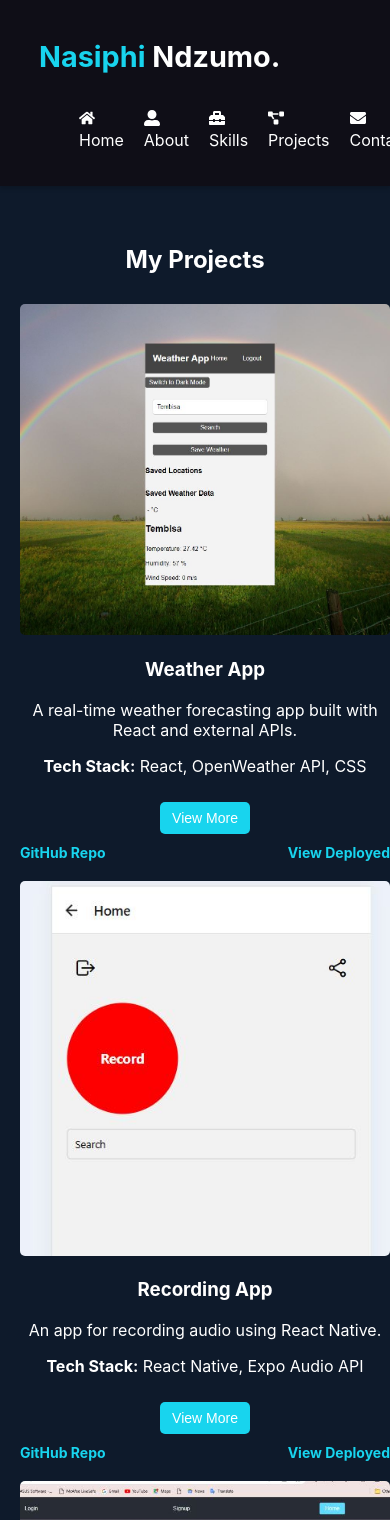
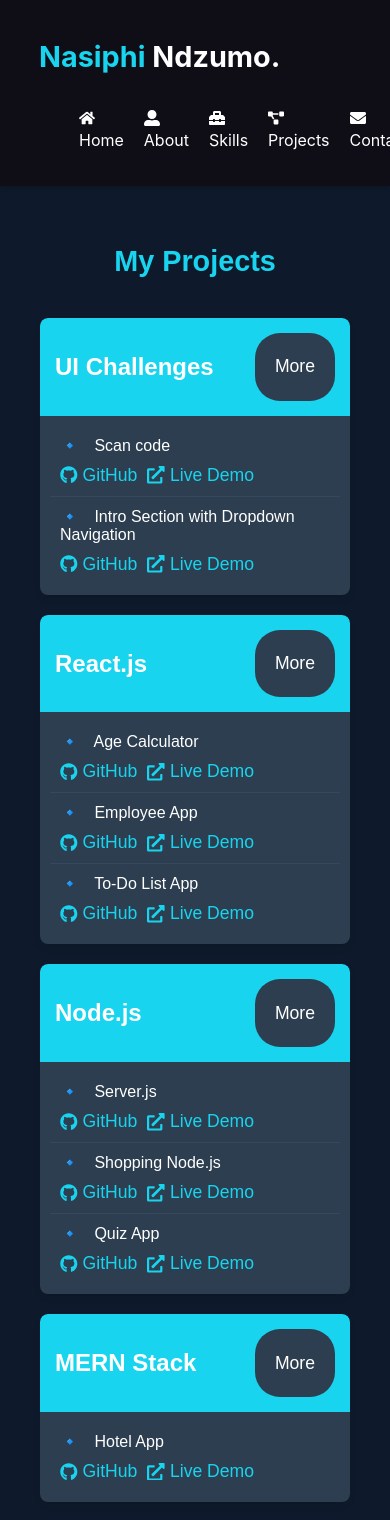
Before and after one commit to Siphe23/Portfolio-evidence, a React (Create React App) app: page /projects in a window 390 px wide. Shown: the top 1520 px of the page. Built offline with nearby package versions, Linux system fonts and the light colour scheme.

Commit message:
Updated files

```diff
--- a/src/components/Footer.js
+++ b/src/components/Footer.js
@@ -7,6 +7,7 @@
     <footer className="footer">
       <div className="container">
         <p>© {new Date().getFullYear()} Portfolio by Nasiphi Ndzumo</p>
+        Last update: 06/02/2025
         <div className="social-icons">
           <a href="https://twitter.com" target="_blank" rel="noopener noreferrer">
             <FaTwitter style={{ marginRight: '10px', fontSize: '20px' }} />
--- a/src/pages/Assesments.js
+++ b/src/pages/Assesments.js
@@ -17,41 +17,40 @@
                 </thead>
                 <tbody>
                     <tr>
-                        <td>UI Challenge</td>
-                        <td><a href="#">URL</a></td>
-                        <td>Date</td>
-                        <td>85%</td>
-                        <td>Above average</td>
+                        <td>UI Challenge: Age calculator</td>
+                        <td><a href="https://github.com/Siphe23/age-form-app.git" target="_blank" rel="noopener noreferrer">GitHub Link</a></td>
+                        <td>Date: August-2024 </td>
+                        <td>N/A</td>
+                        <td>N/A</td>
                     </tr>
                     <tr>
-                        <td>JavaScript Assessment</td>
-                        <td><a href="#">URL</a></td>
-                        <td>Date</td>
-                        <td>90%</td>
-                        <td>Excellent understanding of basics</td>
+                        <td>React js: Market place</td>
+                        <td><a href="https://github.com/Siphe23/marketShopping.git" target="_blank" rel="noopener noreferrer">GitHub Link</a></td>
+                        <td>Date: November-2024</td>
+                        <td>N/A</td>
+                        <td>N/A</td>
                     </tr>
                     <tr>
-                        <td>React Native</td>
-                        <td><a href="#">URL</a></td>
-                        <td>Date</td>
+                        <td>React Native: Travel weather app</td>
+                        <td><a href="https://github.com/Portia-Nelly-Mashaba/restaurant-reservation-app-v2.git" target="_blank" rel="noopener noreferrer">URL</a></td>
+                        <td>Date: January-2025</td>
                         <td>N/A</td>
-                        <td>Completed an external course</td>
+                        <td>N/A</td>
                     </tr>
                 </tbody>
             </table>
 
             <h3>Feedback and Reflections</h3>
             <h4>Facilitator Feedback:</h4>
-            <p> feedback comments from CodeTribe facilitators.</p>
+            <p>Feedback comments from CodeTribe facilitators.</p>
 
             <h4>Self-Reflection:</h4>
-            <p>Describe your growth, strengths, and areas for improvement during the program.</p>
+            <p>During this program, I have experienced significant growth in my ability to develop and manage full-stack projects. My strengths include building responsive user interfaces and working efficiently with React.js and React Native. However, I recognize the need to improve my backend skills, particularly in optimizing database queries and implementing scalable APIs. This journey has solidified my passion for problem-solving and continuous learning.</p>
 
             <h3>Post-Program Goals</h3>
             <h4>Short-Term Goals:</h4>
             <ul>
                 <li>Secure a job in web development.</li>
-
             </ul>
 
             <h4>Long-Term Goals:</h4>
--- a/src/pages/Projects.js
+++ b/src/pages/Projects.js
@@ -1,147 +1,180 @@
 import React, { useState } from 'react';
+import { FaGithub, FaExternalLinkAlt } from 'react-icons/fa'; // Importing icons
 import '../styling/Projects.css';
 
+function Projects() {
+  const [expandedCategory, setExpandedCategory] = useState(null);
 
-import weatherImg from '../images/weather.png';
-import recordImg from '../images/record.png';
-import todoImg from '../images/todo.png';
-
-const Projects = () => {
-  const [expanded, setExpanded] = useState({});
-  const [showMore, setShowMore] = useState(false);
-
-  const toggleExpand = (id) => {
-    setExpanded((prev) => ({ ...prev, [id]: !prev[id] }));
+  const toggleCategory = (category) => {
+    setExpandedCategory(expandedCategory === category ? null : category);
   };
 
-  const projects = [
+  const projectsData = [
     {
-      id: 1,
-      title: 'Weather App',
-      image: weatherImg,
-      description: 'A real-time weather forecasting app built with React and external APIs.',
-      techStack: ['React', 'OpenWeather API', 'CSS'],
-      keyFeatures: ['Real-time weather data', 'Search by city or location', 'Responsive design'],
-      challenges: ['Handling API rate limits', 'Ensuring mobile responsiveness'],
-      repoLink: 'https://github.com/Siphe23/weather-app.git',
-      deployedLink: 'weather-app-git-main-nasiphis-projects-f287cdf3.vercel.app',
+      category: 'UI Challenges',
+      projects: [
+        {
+          name: 'Scan code',
+          github: 'https://github.com/Siphe23/Scan-bar-code.git',
+          deployed: 'scan-bar-code.vercel.app',
         },
         {
-      id: 2,
-      title: 'Recording App',
-      image: recordImg,
-      description: 'An app for recording audio using React Native.',
-      techStack: ['React Native', 'Expo Audio API'],
-      keyFeatures: ['Record, play, and delete audio clips', 'Save recordings to local storage'],
-      challenges: ['Handling large audio files', 'Dealing with device permissions'],
-      repoLink: 'https://github.com/Siphe23/AudioRecordingApp-Native.git',
-      deployedLink: 'https://recording-app-deployment-link.com',
+          name: 'Intro Section with Dropdown Navigation',
+          github: 'https://github.com/yourusername/intro-dropdown',
+          deployed: 'intro-section-with-dropdown-navigation-nine-mauve.vercel.app',
+        },
+      ],
     },
     {
-      id: 3,
-      title: 'To-do List App',
-      image: todoImg,
-      description: 'A simple to-do list app built with React.',
-      techStack: ['React', 'CSS'],
-      keyFeatures: ['Add, edit, delete tasks', 'Mark tasks as completed', 'Filter tasks by status'],
-      challenges: ['Managing state with React hooks', 'Ensuring task persistence'],
-      repoLink: 'https://github.com/Siphe23/Todo-list.git',
-      deployedLink: 'https://todo-list-ten-psi-29.vercel.app/',
-    },
-
-    ...(showMore ? [
+      category: 'React.js',
+      projects: [
         {
-        id: 4,
-        title: 'Library Management System',
-        description: 'A library management system that handles books, users, and library operations.',
-        techStack: ['Node.js', 'Express', 'MongoDB'],
-        keyFeatures: ['Add, remove, and update books', 'User authentication and authorization', 'Search for books'],
-        challenges: ['Designing the MongoDB schema', 'Implementing user roles and permissions'],
-        repoLink: 'https://github.com/Siphe23/Library-Management-System.git',
-        deployedLink: 'age-form-had4ygee6-nasiphis-projects-f287cdf3.vercel.app',
+          name: 'Age Calculator',
+          github: 'https://github.com/Siphe23/age-form-app.git',
+          deployed: 'age-form-app.vercel.app',
         },
         {
-        id: 5,
-        title: 'Recipe App',
-        description: 'A RESTful API for a Recipe App with user authentication and MongoDB integration.',
-        techStack: ['Node.js', 'Express', 'MongoDB', 'JWT Authentication'],
-        keyFeatures: ['Create, read, update, and delete recipes', 'User authentication', 'Filter recipes by category'],
-        challenges: ['Implementing authentication and authorization with JWT', 'Structuring API endpoints efficiently'],
-        repoLink: 'https://github.com/Siphe23/Recipe-App-API.git',
-        deployedLink: 'https://recipe-app-api.com',
+          name: 'Employee App',
+          github: 'https://github.com/Siphe23/Emp.git',
+          deployed: ' https://siphe23.github.io/Emp/',
         },
         {
-        id: 6,
-        title: 'E-commerce API',
-        description: 'A RESTful API for an e-commerce platform with user authentication.',
-        techStack: ['Node.js', 'Express', 'MongoDB'],
-        keyFeatures: ['Product CRUD operations', 'User authentication', 'Payment integration'],
-        challenges: ['Managing inventory and orders', 'Ensuring secure payment transactions'],
-        repoLink: 'https://github.com/Siphe23/Ecommerce-API.git',
-        deployedLink: 'https://ecommerce-api.com',
+          name: 'To-Do List App',
+          github: 'https://github.com/Siphe23/Todo-list.git',
+          deployed: 'https://todo-list-ten-psi-29.vercel.app/',
         },
-
-    ] : [])
+        {
+          name: 'Shopping List App',
+          github: 'https://github.com/Siphe23/shop-list-grocery.git',
+          deployed: 'shop-list-grocery-tf23.vercel.app',
+        },
+        {
+          name: 'Weather App',
+          github: 'https://github.com/yourusername/weather-app',
+          deployed: 'weather-app-beta-gray.vercel.app',
+        },
+        {
+          name: 'Recipe App',
+          github: 'https://github.com/yourusername/recipe-app',
+          deployed: 'https://yourusername.github.io/recipe-app',
+        },
+      ],
+    },
+    {
+      category: 'Node.js',
+      projects: [
+        {
+          name: 'Server.js',
+          github: 'https://github.com/yourusername/server-js',
+          deployed: 'https://yourusername.github.io/server-js',
+        },
+        {
+          name: 'Shopping Node.js',
+          github: 'https://github.com/yourusername/shopping-nodejs',
+          deployed: 'https://yourusername.github.io/shopping-nodejs',
+        },
+        {
+          name: 'Quiz App',
+          github: 'https://github.com/yourusername/quiz-app',
+          deployed: 'https://yourusername.github.io/quiz-app',
+        },
+        {
+          name: 'Memory Game',
+          github: 'https://github.com/yourusername/memory-game',
+          deployed: 'https://yourusername.github.io/memory-game',
+        },
+      ],
+    },
+    {
+      category: 'MERN Stack',
+      projects: [
+        {
+          name: 'Hotel App',
+          github: 'https://github.com/yourusername/hotel-app',
+          deployed: 'https://yourusername.github.io/hotel-app',
+        },
+      ],
+    },
+    {
+      category: 'React Native',
+      projects: [
+        {
+          name: 'Birthday Card',
+          github: 'https://github.com/yourusername/birthday-card',
+          deployed: 'https://yourusername.github.io/birthday-card',
+        },
+        {
+          name: 'Audio Recording App',
+          github: 'https://github.com/yourusername/audio-recording',
+          deployed: 'https://yourusername.github.io/audio-recording',
+        },
+        {
+          name: 'Payment Gateway',
+          github: 'https://github.com/yourusername/payment-gateway',
+          deployed: 'https://yourusername.github.io/payment-gateway',
+        },
+        {
+          name: 'Gallery App',
+          github: 'https://github.com/yourusername/gallery-app',
+          deployed: 'https://yourusername.github.io/gallery-app',
+        },
+        {
+          name: 'Shopping List App',
+          github: 'https://github.com/yourusername/shopping-list-app-react-native',
+          deployed: 'https://yourusername.github.io/shopping-list-app-react-native',
+        },
+      ],
+    },
   ];
 
-  const handleShowMore = () => {
-    setShowMore(prev => !prev);
-  };
-
   return (
-    <div className="projects">
-      <h2>My Projects</h2>
-      <div className="project-grid">
-        {projects.map((project) => (
-          <div className="project-card" key={project.id}>
-            {project.image && <img src={project.image} alt={project.title} />}
-            <h3>{project.title}</h3>
-            <p>{project.description}</p>
-            <p><strong>Tech Stack:</strong> {project.techStack.join(', ')}</p>
-
-            {expanded[project.id] && (
-              <div className="expanded-content">
-                <div className="key-features">
-                  <h4>Key Features:</h4>
-                  <ul>
-                    {project.keyFeatures.map((feature, index) => (
-                      <li key={index}>{feature}</li>
+    <div className="projects-container">
+      <h1 className="projects-title">My Projects</h1>
+      <div className="projects-grid">
+        {projectsData.map((category) => (
+          <div key={category.category} className="project-card">
+            <div className="card-header">
+              <h2 className="card-title">{category.category}</h2>
+              <button
+                className="toggle-button"
+                onClick={() => toggleCategory(category.category)}
+              >
+                {expandedCategory === category.category ? 'Less' : 'More'}
+              </button>
+            </div>
+            <ul className="project-list">
+              {(expandedCategory === category.category
+                ? category.projects
+                : category.projects.slice(0, 3)
+              ).map((project, index) => (
+                <li key={index} className="project-item">
+                  <span className="project-icon">🔹</span> {project.name}
+                  <div className="project-links">
+                    <a
+                      href={project.github}
+                      target="_blank"
+                      rel="noopener noreferrer"
+                      className="link-icon"
+                    >
+                      <FaGithub /> GitHub
+                    </a>
+                    <a
+                      href={project.deployed}
+                      target="_blank"
+                      rel="noopener noreferrer"
+                      className="link-icon"
+                    >
+                      <FaExternalLinkAlt /> Live Demo
+                    </a>
+                  </div>
+                </li>
               ))}
             </ul>
           </div>
-                <div className="challenges">
-                  <h4>Challenges Faced:</h4>
-                  <ul>
-                    {project.challenges.map((challenge, index) => (
-                      <li key={index}>{challenge}</li>
         ))}
-                  </ul>
       </div>
     </div>
-            )}
-
-            <button className="expand-btn" onClick={() => toggleExpand(project.id)}>
-              {expanded[project.id] ? 'View Less' : 'View More'}
-            </button>
-
-            <div className="project-links">
-              <a href={project.repoLink} target="_blank" rel="noopener noreferrer">
-                GitHub Repo
-              </a>
-              {project.deployedLink && (
-                <a href={project.deployedLink} target="_blank" rel="noopener noreferrer">
-                  View Deployed
-                </a>
-              )}
-            </div>
-          </div>
-        ))}
-      </div>
-      <button className="more-btn" onClick={handleShowMore}>
-        {showMore ? 'Show Less' : 'Show More Projects'}
-      </button>
-    </div>
   );
-};
+}
 
 export default Projects;
--- a/src/styling/Projects.css
+++ b/src/styling/Projects.css
@@ -1,140 +1,160 @@
-/* Main Projects Section */
-.projects {
-  padding: 40px 10px;
+
+.projects-container {
   background-color: #0e1a2b;
   color: #fff;
-  text-align: center;
-  min-height: 100vh;
+  padding: 40px;
+  font-family: 'Arial', sans-serif;
+  height: 50%;
   display: flex;
   flex-direction: column;
   justify-content: center;
-  align-items: center;
 }
 
-/* Grid Container */
-.project-grid {
-  display: grid;
-  grid-template-columns: repeat(auto-fit, minmax(250px, 1fr));
-  gap: 20px;
-  width: 90%;
-  max-width: 1000px;
-  margin: auto;
+.projects-title {
+  text-align: center;
+  font-size: 2.5em;
+  color: #18d4ee;
+  margin-bottom: 40px;
 }
 
-/* Project Card */
-/* New project images (optional for new projects) */
-.project-card img {
+
+.projects-grid {
+  display: grid;
+  grid-template-columns: repeat(auto-fill, minmax(300px, 1fr));
+  gap: 20px;
+  justify-items: center;
   width: 100%;
-  height: auto;
-  border-radius: 5px;
+  max-width: 1200px;
+  margin: 0 auto;
 }
 
-/* Adjusting the "Show More" button */
-.more-btn {
+.project-card {
+  background-color: #2c3e50;
+  border-radius: 8px;
+  overflow: hidden;
+  width: 100%;
+  height: 400px;
+  box-shadow: 0 4px 6px rgba(0, 0, 0, 0.1);
+  display: flex;
+  flex-direction: column;
+}
+
+.card-header {
+  display: flex;
+  justify-content: space-between;
+  padding: 15px;
   background-color: #18d4ee;
+  color: #fff;
+  border-radius: 8px 8px 0 0;
+}
+
+.card-title {
+  font-size: 1.5em;
+  font-weight: bold;
+}
+
+.project-list {
+  list-style-type: none;
+  padding: 0;
+  margin: 0;
+  flex-grow: 1;
+  overflow-y: auto;
+}
+
+.project-item {
+  padding: 10px;
+  border-bottom: 1px solid #34495e;
+}
+
+.project-item:last-child {
+  border-bottom: none;
+}
+
+.project-icon {
+  margin-right: 10px;
+}
+
+
+.project-links {
+  display: flex;
+  gap: 10px;
+  margin-top: 10px;
+}
+
+.link-icon {
+  color: #18d4ee;
+  text-decoration: none;
+  display: flex;
+  align-items: center;
+  font-size: 1.1em;
+  transition: color 0.3s ease;
+}
+
+.link-icon:hover {
+  color: #fff;
+}
+
+.link-icon svg {
+  margin-right: 5px;
+}
+
+
+.toggle-button {
+  background-color: #2c3e50;
   color: #fff;
   border: none;
   padding: 10px 20px;
-  margin: 20px 0;
   cursor: pointer;
-  border-radius: 5px;
-  font-size: 16px;
-  transition: background 0.3s;
+  border-radius: 25px;
+  font-size: 1.1em;
+  transition: background-color 0.3s ease;
 }
 
-.more-btn:hover {
-  background-color: #14b8cc;
+.toggle-button:hover {
+  background-color: #34495e;
+}
+
+.toggle-button {
+  background-color: #2c3e50;
+  color: #fff;
+  border: none;
+  padding: 10px 20px;
+  cursor: pointer;
+  border-radius: 25px;
+  font-size: 1.1em;
+  transition: background-color 0.3s ease, transform 0.3s ease;
+}
+
+.toggle-button:hover {
+  background-color: #34495e;
+  transform: scale(1.1);
 }
 
 
-.project-card:hover {
-  transform: translateY(-5px);
-  box-shadow: 0 6px 12px rgba(0, 0, 0, 0.2);
+@media screen and (max-width: 768px) {
+  .projects-title {
+    font-size: 2em;
   }
 
-.project-card img {
-  width: 100%;
-  border-radius: 5px;
+  .projects-grid {
+    grid-template-columns: repeat(auto-fill, min(250px, 1fr));
   }
 
-/* Expandable Content */
-.expanded-content {
-  display: none;
-  width: 100%;
-  text-align: left;
+  .project-card {
+    height: auto;
+  }
 }
 
-.project-card .expanded-content {
-  display: block;
+@media screen and (max-width: 480px) {
+  .projects-title {
+    font-size: 1.8em;
   }
 
-.key-features h4,
-.challenges h4 {
-  margin-bottom: 5px;
-  font-size: 16px;
+  .project-card {
+    height: auto;
   }
 
-.key-features ul,
-.challenges ul {
-  list-style: none;
-  padding-left: 15px;
-}
-
-.key-features ul li,
-.challenges ul li {
-  font-size: 14px;
-  color: #333;
-  position: relative;
-}
-
-.key-features ul li::before,
-.challenges ul li::before {
-  content: "•";
-  color: #18d4ee;
-  font-weight: bold;
-  margin-right: 8px;
-}
-
-/* Expand Button */
-.expand-btn {
-  background-color: #18d4ee;
-  color: #fff;
-  border: none;
-  padding: 8px 12px;
-  margin: 10px 0;
-  cursor: pointer;
-  border-radius: 5px;
-  font-size: 14px;
-  transition: background 0.3s;
-}
-
-.expand-btn:hover {
-  background-color: #14b8cc;
-}
-
-/* Project Links */
-.project-links {
-  display: flex;
-  justify-content: space-between;
-  width: 100%;
-}
-
-.project-links a {
-  color: #18d4ee;
-  text-decoration: none;
-  font-weight: bold;
-  font-size: 14px;
-}
-
-.project-links a:hover {
-  text-decoration: underline;
-}
-
-/* Responsive Design */
-@media (max-width: 768px) {
-  .project-grid {
-    grid-template-columns: 1fr; /* Stacks cards in one column */
-    width: 100%;
+  .project-list {
     padding: 10px;
   }
 }
```
Also changed, not shown: src/pages/Home.js (+17 -3 lines), src/styling/Home.css (+53 -0 lines). Lines whose indentation alone changed are shown as unchanged.
